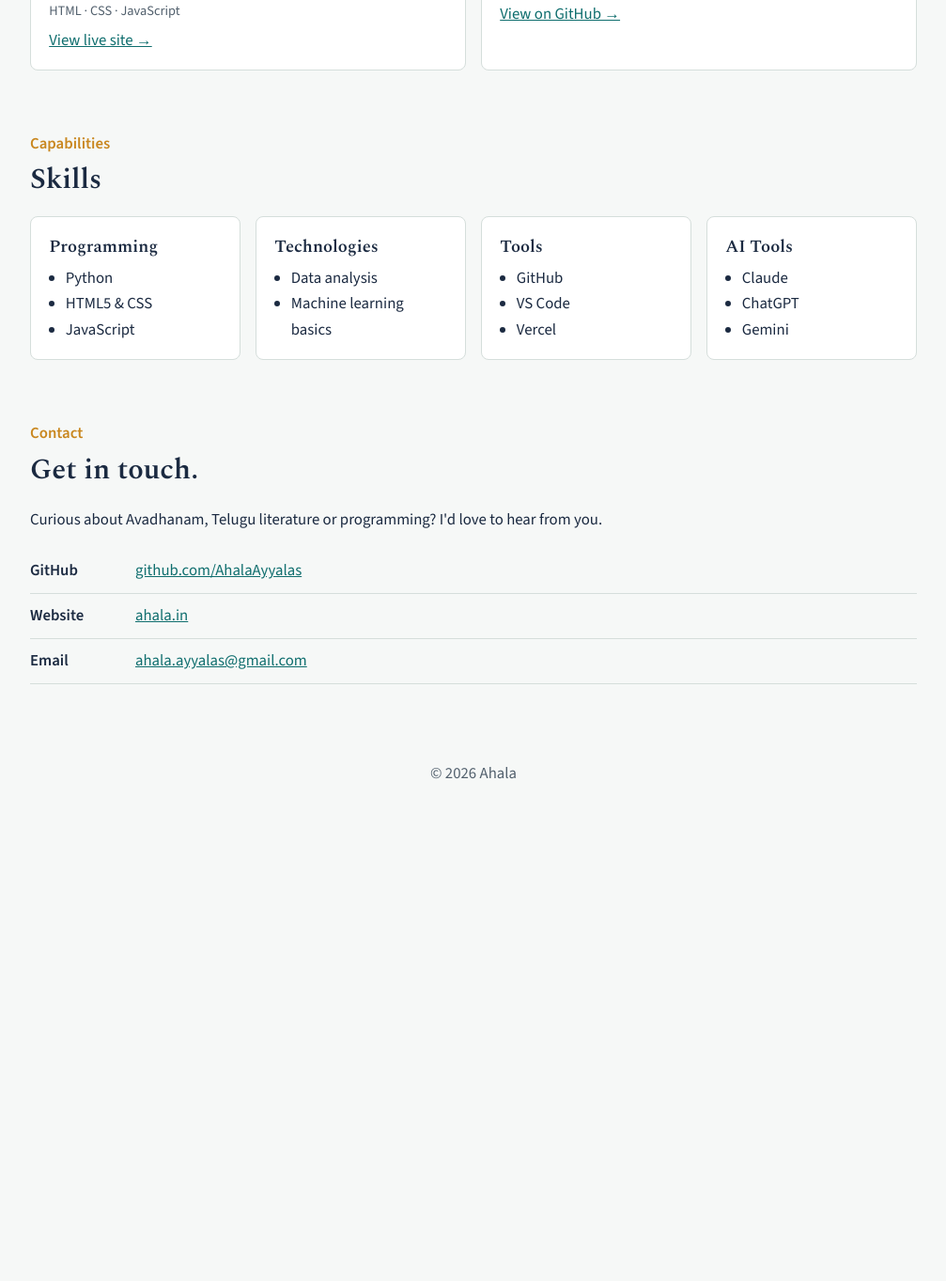
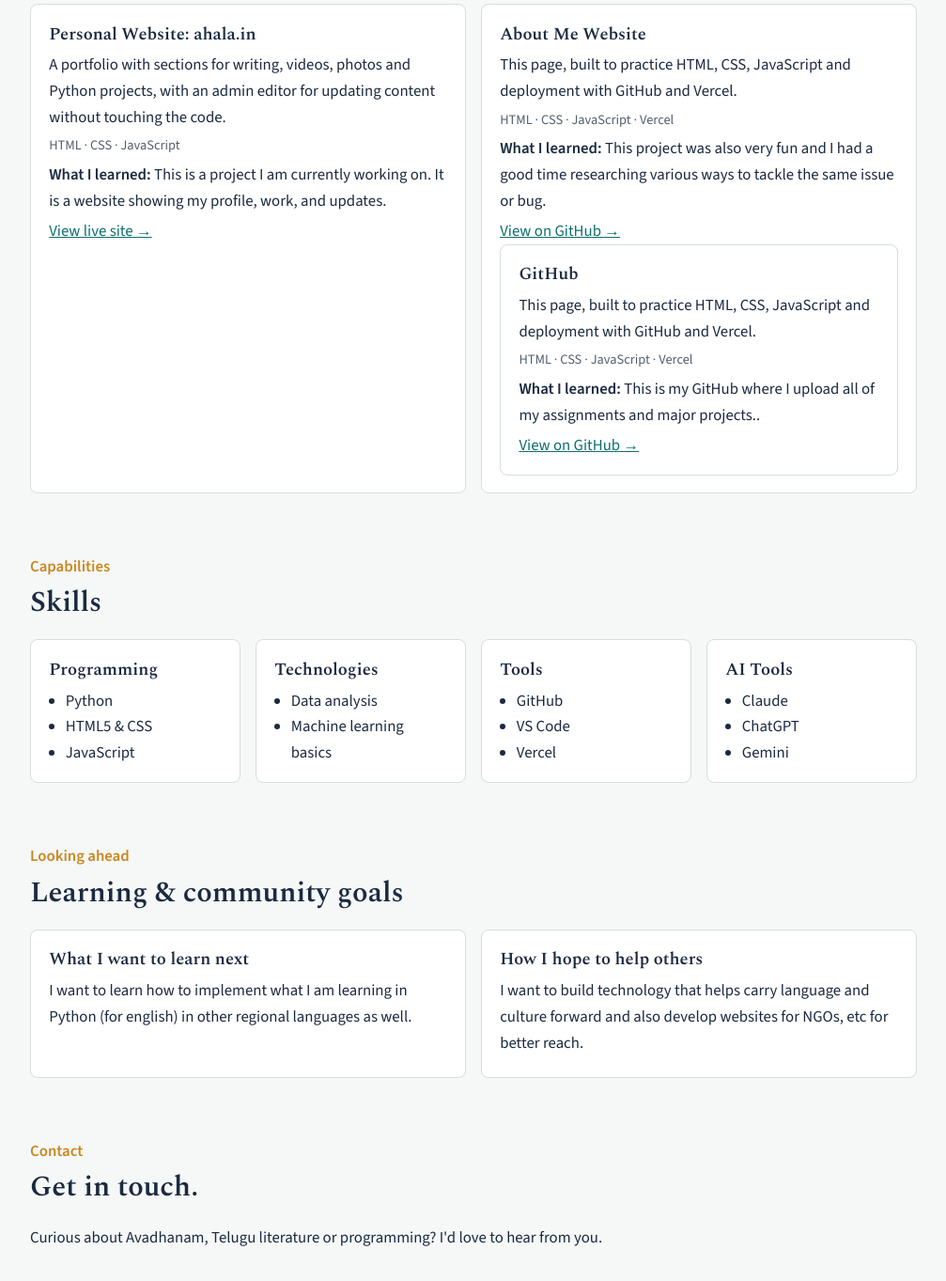
Before and after one commit to AhalaAyyalas/AhalaAyyalas.github.io, a plain HTML site: page index.html in a window 1280 px wide. Shown: the part 2519-3882 px from the top of the page at 94% size, without its empty margins (136-1143 px from the left). Before the commit the page ends 3405 px from the top, so only its background shows below. Drawn offline with nearby package versions, Linux system fonts and the light colour scheme.

Commit message:
Enhance index.html with new content and goals
Added new sections detailing learning goals and community aspirations, along with additional project insights.

```diff
--- a/index.html
+++ b/index.html
@@ -85,24 +85,34 @@
         <h3>Analysis of Padma Awards (and Awardees)</h3>
         <p>An analysis of the Padma Awards and the people who have received them.</p>
         <p class="tags">Python · Jupyter Notebook</p>
+        <p><b>What I learned:</b> I learned a lot about different Padma awardees and the various kinds of their distribution across our country. I also noticed multiple interesting patterns which I can perhaps relate to in the award ceremonies of the upcoming years.</p>
         <a href="https://github.com/AhalaAyyalas/DataScience/blob/main/ahala_padma_fp5.ipynb">View notebook &rarr;</a>
       </article>
       <article class="card">
         <h3>Deep Dive into Sheroes (book)</h3>
         <p>A deep dive into the book Sheroes.</p>
         <p class="tags">Python · Jupyter Notebook</p>
+        <p><b>What I learned:</b> This was personally for me one of my favourite projects because it connected two things which are extremely dear to me. It showed me that technology and ancient traditions can absolutely go hand in hand. I learned a lot about how AI and technology interprets various languages.</p>
         <a href="https://github.com/AhalaAyyalas/MachineLearning/blob/main/FPv2_parts12345.ipynb">View notebook &rarr;</a>
       </article>
       <article class="card">
         <h3>Personal Website: ahala.in</h3>
         <p>A portfolio with sections for writing, videos, photos and Python projects, with an admin editor for updating content without touching the code.</p>
         <p class="tags">HTML · CSS · JavaScript</p>
+        <p><b>What I learned:</b> This is a project I am currently working on. It is a website showing my profile, work, and updates.</p>
         <a href="https://ahala.in/">View live site &rarr;</a>
       </article>
       <article class="card">
         <h3>About Me Website</h3>
         <p>This page, built to practice HTML, CSS, JavaScript and deployment with GitHub and Vercel.</p>
         <p class="tags">HTML · CSS · JavaScript · Vercel</p>
+        <p><b>What I learned:</b> This project was also very fun and I had a good time researching various ways to tackle the same issue or bug.</p>
+        <a href="https://github.com/AhalaAyyalas/AhalaAyyalas.github.io">View on GitHub &rarr;</a>
+            <article class="card">
+        <h3>GitHub</h3>
+        <p>This page, built to practice HTML, CSS, JavaScript and deployment with GitHub and Vercel.</p>
+        <p class="tags">HTML · CSS · JavaScript · Vercel</p>
+        <p><b>What I learned:</b> This is my GitHub where I upload all of my assignments and major projects..</p>
         <a href="https://github.com/AhalaAyyalas">View on GitHub &rarr;</a>
       </article>
     </div>
@@ -116,6 +126,15 @@
       <div class="card"><h3>Technologies</h3><ul><li>Data analysis</li><li>Machine learning basics</li></ul></div>
       <div class="card"><h3>Tools</h3><ul><li>GitHub</li><li>VS Code</li><li>Vercel</li></ul></div>
       <div class="card"><h3>AI Tools</h3><ul><li>Claude</li><li>ChatGPT</li><li>Gemini</li></ul></div>
+    </div>
+  </section>
+
+    <section id="goals">
+    <p class="kicker">Looking ahead</p>
+    <h2>Learning &amp; community goals</h2>
+    <div class="grid two">
+      <div class="card"><h3>What I want to learn next</h3><p>I want to learn how to implement what I am learning in Python (for english) in other regional languages as well.</p></div>
+      <div class="card"><h3>How I hope to help others</h3><p>I want to build technology that helps carry language and culture forward and also develop websites for NGOs, etc for better reach.</p></div>
     </div>
   </section>
 
```
